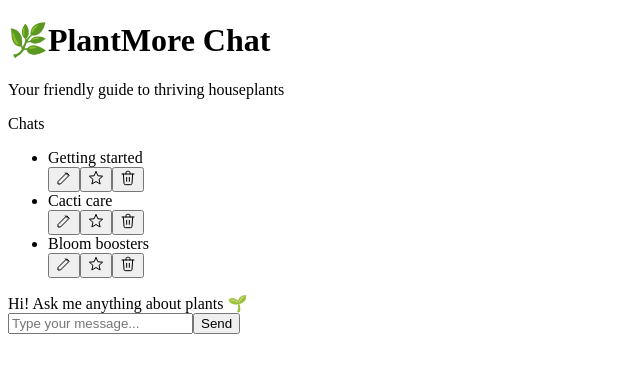
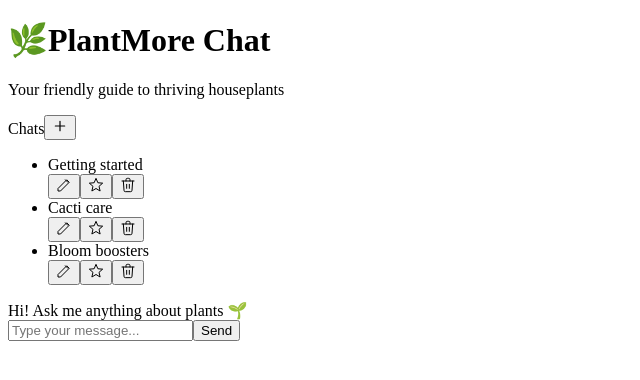
Before and after one commit to Boon40/PlantMore, a React (Vite) app in the folder frontend/: page / in a window 1280 px wide. Shown: the top 380 px of the page, without its empty margins (0-640 px from the left). Built offline with nearby package versions, Linux system fonts and the light colour scheme; the HTML template or start-up script is replaced by a standard one.

Commit message:
added buttons for edit char name, delete chat, set as favourite and create new chat

```diff
--- a/frontend/src/App.jsx
+++ b/frontend/src/App.jsx
@@ -35,25 +35,33 @@ export default function App() {
       </header>
       <main className="layout">
         <aside className="sidebar" aria-label="Conversations">
-          <div className="sidebar-header">Chats</div>
+          <div className="sidebar-header">
+            <span>Chats</span>
+            <button className="iconSquare plus" type="button" aria-label="Start new chat" title="Start new chat" data-tip="Start new chat">
+              {/* Plus icon */}
+              <svg width="16" height="16" viewBox="0 0 24 24" fill="none" xmlns="http://www.w3.org/2000/svg">
+                <path d="M12 5v14M5 12h14" stroke="currentColor" strokeWidth="1.8" strokeLinecap="round"/>
+              </svg>
+            </button>
+          </div>
           <ul className="chat-list">
             <li className="chat-item active">
               Getting started
               <div className="chat-actions" aria-hidden="true">
-                <button className="iconSquare edit" title="Edit title" aria-label="Edit chat title" type="button">
+                <button className="iconSquare edit" title="Edit chat name" aria-label="Edit chat name" type="button" data-tip="Edit chat name">
                   {/* Pencil icon */}
                   <svg width="16" height="16" viewBox="0 0 24 24" fill="none" xmlns="http://www.w3.org/2000/svg">
                     <path d="M3 17.25V21h3.75L19.81 7.94l-3.75-3.75L3 17.25z" stroke="currentColor" fill="none" strokeWidth="1.5"/>
                     <path d="M14.06 4.19l3.75 3.75" stroke="currentColor" strokeWidth="1.5" strokeLinecap="round"/>
                   </svg>
                 </button>
-                <button className="iconSquare star" title="Favorite" aria-label="Favorite chat" type="button">
+                <button className="iconSquare star" title="Set chat as favourite" aria-label="Set chat as favourite" type="button" data-tip="Set chat as favourite">
                   {/* Star icon (outlined) */}
                   <svg width="16" height="16" viewBox="0 0 24 24" fill="none" xmlns="http://www.w3.org/2000/svg">
                     <path d="M12 17.27L18.18 21l-1.64-7.03L22 9.24l-7.19-.61L12 2 9.19 8.63 2 9.24l5.46 4.73L5.82 21 12 17.27z" stroke="currentColor" fill="none" strokeWidth="1.5"/>
                   </svg>
                 </button>
-                <button className="iconSquare trash" title="Delete" aria-label="Delete chat" type="button">
+                <button className="iconSquare trash" title="Delete chat" aria-label="Delete chat" type="button" data-tip="Delete chat">
                   {/* Trash icon */}
                   <svg width="16" height="16" viewBox="0 0 24 24" fill="none" xmlns="http://www.w3.org/2000/svg">
                     <path d="M3 6h18M9 6V4a2 2 0 0 1 2-2h2a2 2 0 0 1 2 2v2M19 6l-1 14a2 2 0 0 1-2 2H8a2 2 0 0 1-2-2L5 6" stroke="currentColor" strokeWidth="1.5" strokeLinecap="round"/>
@@ -65,18 +73,18 @@ export default function App() {
             <li className="chat-item">
               Cacti care
               <div className="chat-actions" aria-hidden="true">
-                <button className="iconSquare edit" title="Edit title" aria-label="Edit chat title" type="button">
+                <button className="iconSquare edit" title="Edit chat name" aria-label="Edit chat name" type="button" data-tip="Edit chat name">
                   <svg width="16" height="16" viewBox="0 0 24 24" fill="none" xmlns="http://www.w3.org/2000/svg">
                     <path d="M3 17.25V21h3.75L19.81 7.94l-3.75-3.75L3 17.25z" stroke="currentColor" fill="none" strokeWidth="1.5"/>
                     <path d="M14.06 4.19l3.75 3.75" stroke="currentColor" strokeWidth="1.5" strokeLinecap="round"/>
                   </svg>
                 </button>
-                <button className="iconSquare star" title="Favorite" aria-label="Favorite chat" type="button">
+                <button className="iconSquare star" title="Set chat as favourite" aria-label="Set chat as favourite" type="button" data-tip="Set chat as favourite">
                   <svg width="16" height="16" viewBox="0 0 24 24" fill="none" xmlns="http://www.w3.org/2000/svg">
                     <path d="M12 17.27L18.18 21l-1.64-7.03L22 9.24l-7.19-.61L12 2 9.19 8.63 2 9.24l5.46 4.73L5.82 21 12 17.27z" stroke="currentColor" fill="none" strokeWidth="1.5"/>
                   </svg>
                 </button>
-                <button className="iconSquare trash" title="Delete" aria-label="Delete chat" type="button">
+                <button className="iconSquare trash" title="Delete chat" aria-label="Delete chat" type="button" data-tip="Delete chat">
                   <svg width="16" height="16" viewBox="0 0 24 24" fill="none" xmlns="http://www.w3.org/2000/svg">
                     <path d="M3 6h18M9 6V4a2 2 0 0 1 2-2h2a2 2 0 0 1 2 2v2M19 6l-1 14a2 2 0 0 1-2 2H8a2 2 0 0 1-2-2L5 6" stroke="currentColor" strokeWidth="1.5" strokeLinecap="round"/>
                     <path d="M10 11v6M14 11v6" stroke="currentColor" strokeWidth="1.5" strokeLinecap="round"/>
@@ -87,18 +95,18 @@ export default function App() {
             <li className="chat-item">
               Bloom boosters
               <div className="chat-actions" aria-hidden="true">
-                <button className="iconSquare edit" title="Edit title" aria-label="Edit chat title" type="button">
+                <button className="iconSquare edit" title="Edit chat name" aria-label="Edit chat name" type="button" data-tip="Edit chat name">
                   <svg width="16" height="16" viewBox="0 0 24 24" fill="none" xmlns="http://www.w3.org/2000/svg">
                     <path d="M3 17.25V21h3.75L19.81 7.94l-3.75-3.75L3 17.25z" stroke="currentColor" fill="none" strokeWidth="1.5"/>
                     <path d="M14.06 4.19l3.75 3.75" stroke="currentColor" strokeWidth="1.5" strokeLinecap="round"/>
                   </svg>
                 </button>
-                <button className="iconSquare star" title="Favorite" aria-label="Favorite chat" type="button">
+                <button className="iconSquare star" title="Set chat as favourite" aria-label="Set chat as favourite" type="button" data-tip="Set chat as favourite">
                   <svg width="16" height="16" viewBox="0 0 24 24" fill="none" xmlns="http://www.w3.org/2000/svg">
                     <path d="M12 17.27L18.18 21l-1.64-7.03L22 9.24l-7.19-.61L12 2 9.19 8.63 2 9.24l5.46 4.73L5.82 21 12 17.27z" stroke="currentColor" fill="none" strokeWidth="1.5"/>
                   </svg>
                 </button>
-                <button className="iconSquare trash" title="Delete" aria-label="Delete chat" type="button">
+                <button className="iconSquare trash" title="Delete chat" aria-label="Delete chat" type="button" data-tip="Delete chat">
                   <svg width="16" height="16" viewBox="0 0 24 24" fill="none" xmlns="http://www.w3.org/2000/svg">
                     <path d="M3 6h18M9 6V4a2 2 0 0 1 2-2h2a2 2 0 0 1 2 2v2M19 6l-1 14a2 2 0 0 1-2 2H8a2 2 0 0 1-2-2L5 6" stroke="currentColor" strokeWidth="1.5" strokeLinecap="round"/>
                     <path d="M10 11v6M14 11v6" stroke="currentColor" strokeWidth="1.5" strokeLinecap="round"/>
--- a/frontend/src/styles.css
+++ b/frontend/src/styles.css
@@ -51,7 +51,7 @@ body {
   display: grid;
   grid-template-rows: auto 1fr;
 }
-.sidebar-header { padding: 14px 16px; font-weight: 700; border-bottom: 1px solid var(--assistant-border); }
+.sidebar-header { padding: 14px 16px; font-weight: 700; border-bottom: 1px solid var(--assistant-border); display: flex; align-items: center; justify-content: space-between; gap: 8px; }
 .chat-list { list-style: none; padding: 8px; margin: 0; display: grid; gap: 6px; align-content: start; }
 .chat-item { position: relative; display: grid; grid-template-columns: 1fr auto; gap: 10px; align-items: center; padding: 10px 10px; border-radius: 10px; color: var(--text); cursor: pointer; min-height: 56px; }
 .chat-item:hover { background: var(--bg-accent); }
@@ -66,6 +66,40 @@ body {
 .iconSquare.star:hover { background: #fde68a; /* yellow-200 */ border-color: #f59e0b; }
 .iconSquare.trash:hover { background: #fecaca; /* red-200 */ border-color: #ef4444; }
 .iconSquare.edit:hover { background: #e5e7eb; /* gray-200 */ border-color: #9ca3af; }
+.iconSquare.plus:hover { background: #d1fae5; border-color: #10b981; box-shadow: 0 0 0 3px rgba(16,185,129,0.18); }
+
+/* Simple tooltip for icon buttons */
+.iconSquare { position: relative; z-index: 0; }
+.iconSquare[data-tip]::after {
+  content: attr(data-tip);
+  position: absolute;
+  white-space: nowrap;
+  bottom: calc(100% + 8px);
+  left: 50%;
+  transform: translateX(-50%);
+  padding: 4px 8px;
+  font-size: 12px;
+  color: var(--text);
+  background: var(--assistant);
+  border: 1px solid var(--assistant-border);
+  border-radius: 8px;
+  box-shadow: 0 2px 8px rgba(0,0,0,0.08);
+  opacity: 0;
+  visibility: hidden;
+  pointer-events: none;
+  transition: opacity .15s ease;
+  z-index: 50;
+}
+.iconSquare:hover::after { opacity: 1; visibility: visible; }
+
+/* Place the plus button tooltip to the left to avoid overlapping navbar */
+.sidebar-header .plus[data-tip]::after {
+  bottom: auto;
+  left: auto;
+  right: calc(100% + 8px);
+  top: 50%;
+  transform: translateY(-50%);
+}
 
 .chatPanel {
   background: var(--assistant);
```
